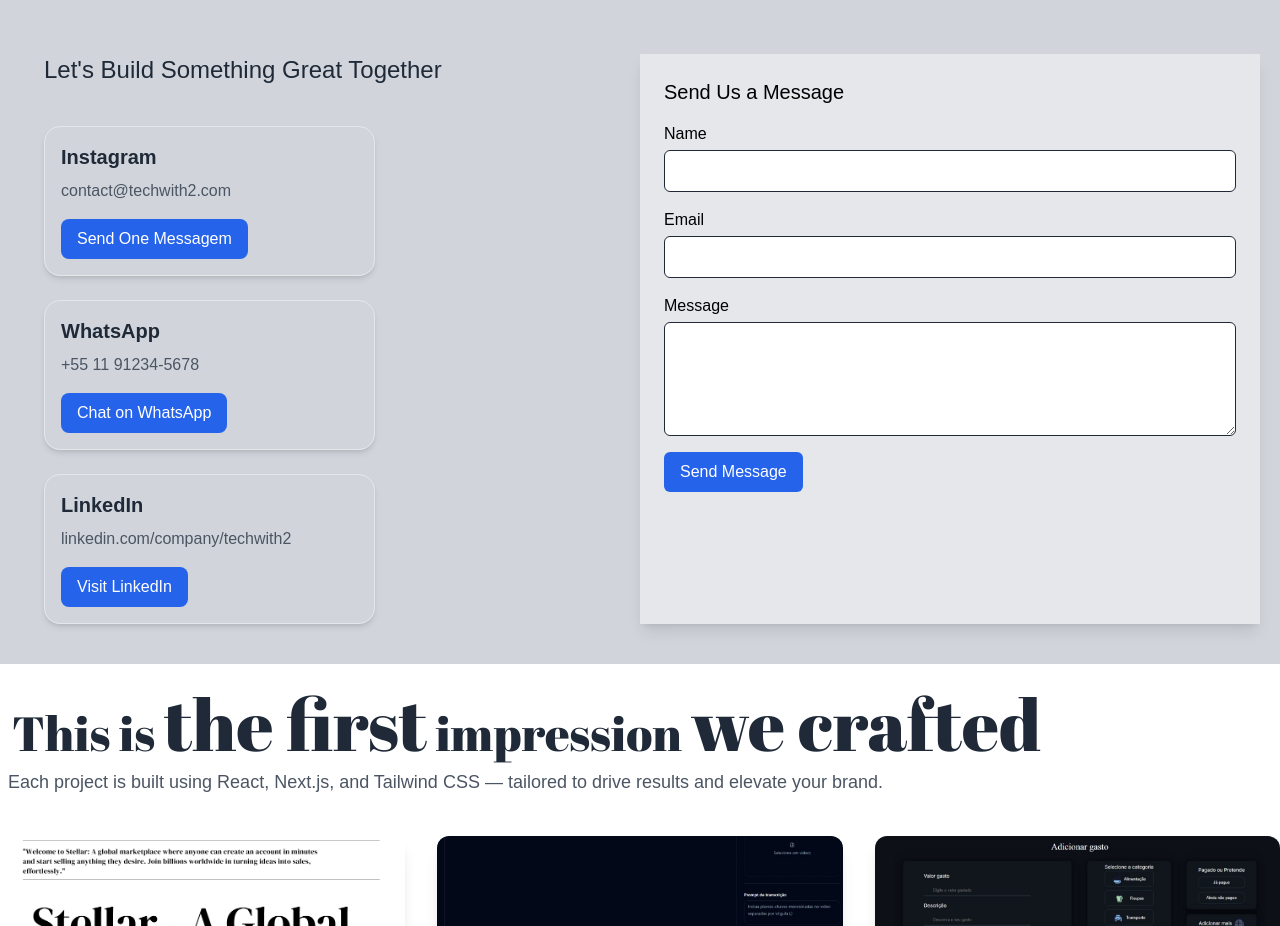
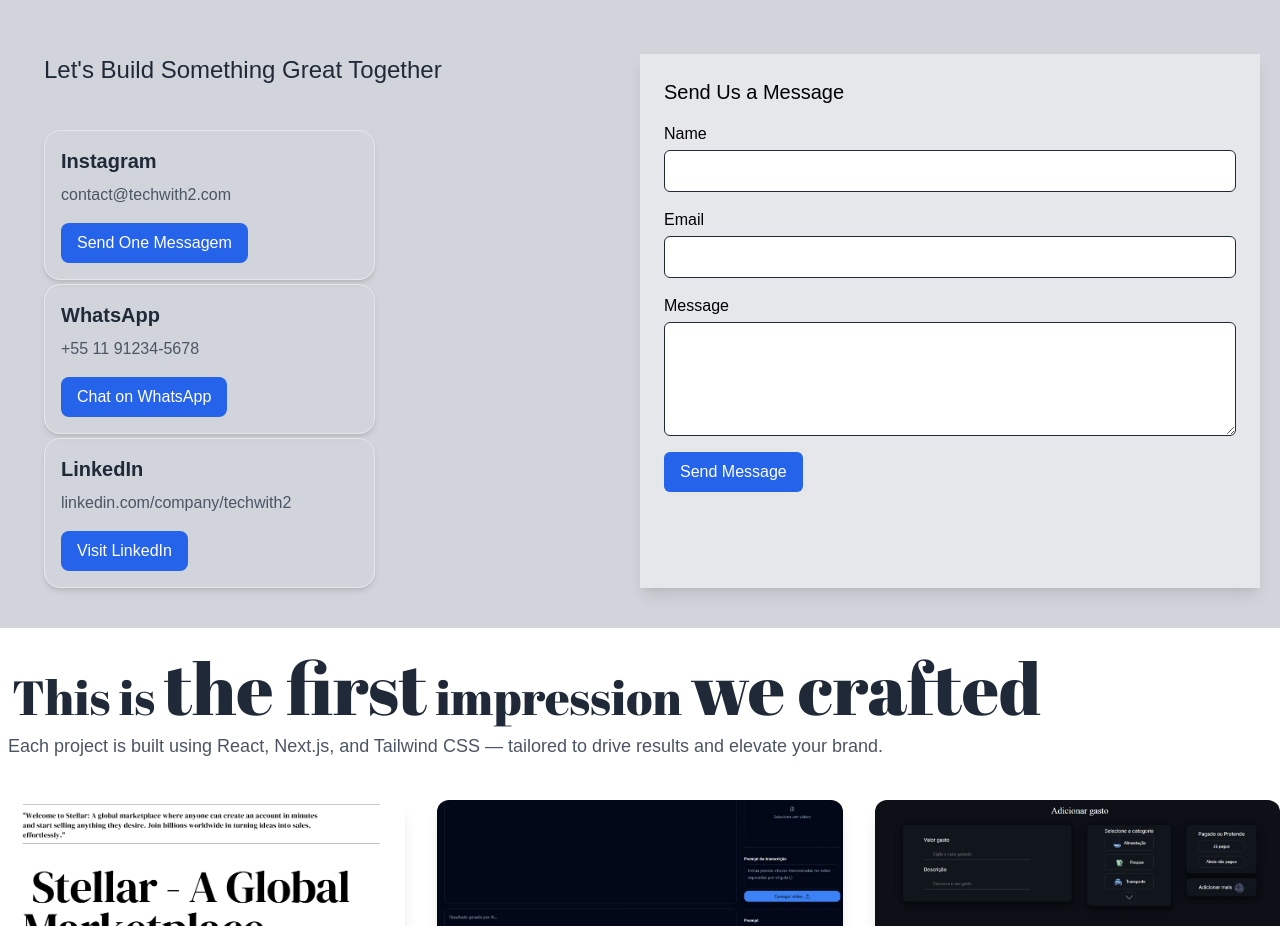
Before and after one commit to Jose-leandro/Techwith2, a Next.js app: page / in a window 1280 px wide. Shown: the part 2460-3386 px from the top of the page. Built offline with nearby package versions, Linux system fonts and the light colour scheme.

Commit message:
Sandbox snapshot commit

```diff
--- a/app/components/Contact.tsx
+++ b/app/components/Contact.tsx
@@ -36,10 +36,11 @@ export default function Contact() {
             </h3>
           </div>
 
+          <div className="md:flex md:w-full lg:flex-col">
             {contacts.map((contact, index) => (
               <div
                 key={index}
-              className="flex-1 w-auto border rounded-2xl p-4 shadow-md hover:shadow-lg transition duration-300 md:w-1/3 lg:w-4/5"
+                className="flex-1 w-auto border rounded-2xl p-4 shadow-md hover:shadow-lg transition duration-300 md:w-1/3 lg:mt-1 lg:w-4/5"
               >
                 <h3 className="text-xl font-semibold mb-2 text-gray-800">
                   {contact.typeContact}
@@ -55,6 +56,7 @@ export default function Contact() {
                 </a>
               </div>
             ))}
+          </div>
         </div>
 
         <form className="bg-gray-200 p-6 shadow-lg w-auto space-y-4 mt-7 lg:mt-0 lg:w-2/4">
```
Lines whose indentation alone changed are shown as unchanged.
